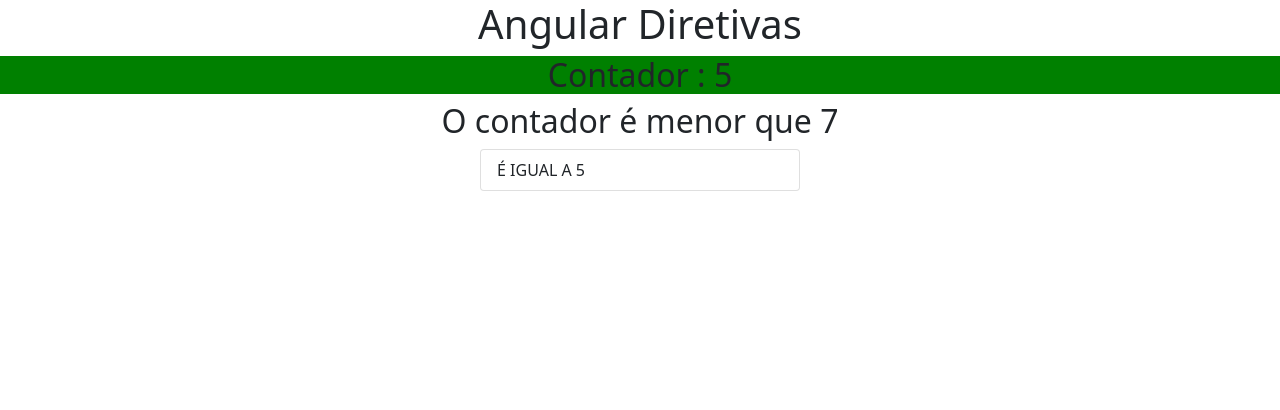
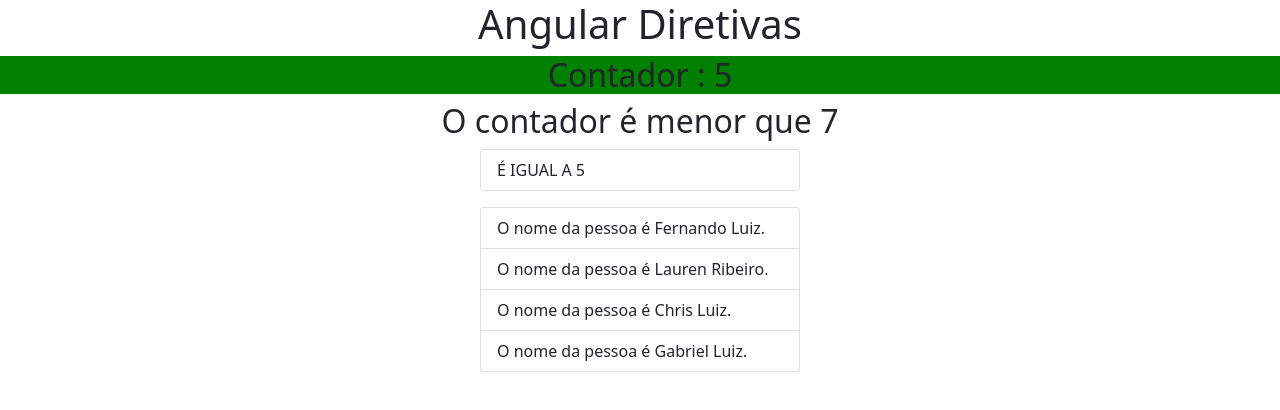
Before and after one commit to 740fernando/explorando-diretivas-angular, an Angular app in the folder workspace/ambiente-angular/: page / in a window 1280 px wide. Shown: the top 410 px of the page. Built offline with nearby package versions, Linux system fonts and the light colour scheme.

Commit message:
Iteração com ngFor

```diff
--- a/workspace/ambiente-angular/src/app/app.component.html
+++ b/workspace/ambiente-angular/src/app/app.component.html
@@ -50,6 +50,15 @@
     class="list-group-item"
     *ngSwitchDefault
     >
-    Dentro do Range</li>
+    Dentro do Range
+  </li>
+</ul>
 
+<ul class="list-group mx-auto my-3 col-3">
+    <li
+        class="list-group-item"
+        *ngFor="let pessoa of pessoas"
+    >
+        O nome da pessoa é {{pessoa.nome}} {{pessoa.sobrenome}}.
+    </li>
 </ul>
--- a/workspace/ambiente-angular/src/app/app.component.ts
+++ b/workspace/ambiente-angular/src/app/app.component.ts
@@ -9,11 +9,31 @@
 
   count = 0;
 
+  pessoas = [
+    {
+      nome: "Fernando",
+      sobrenome: "Luiz"
+    },
+    {
+      nome: "Lauren",
+      sobrenome: "Ribeiro"
+    },
+    {
+      nome: "Chris",
+      sobrenome: "Luiz"
+    },
+    {
+      nome: "Gabriel",
+      sobrenome: "Luiz"
+    }
+  ]
+
   constructor(){
 
   }
 
   ngOnInit(): void {
+    console.log(this.pessoa)
     let interval = setInterval(()=> {
       this.count++;
       if(this.count === 10){
```
